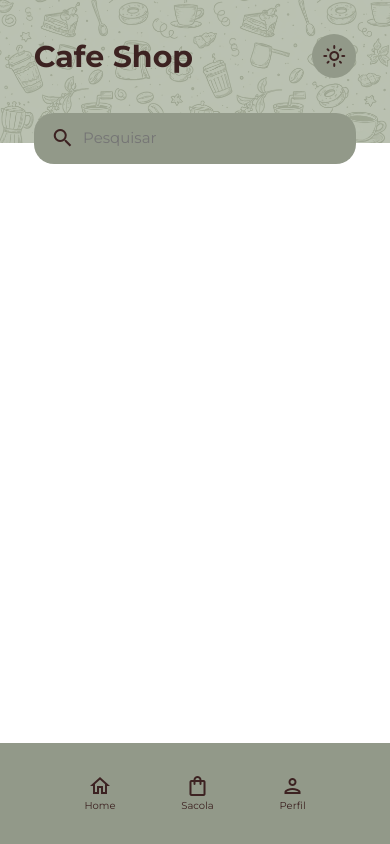
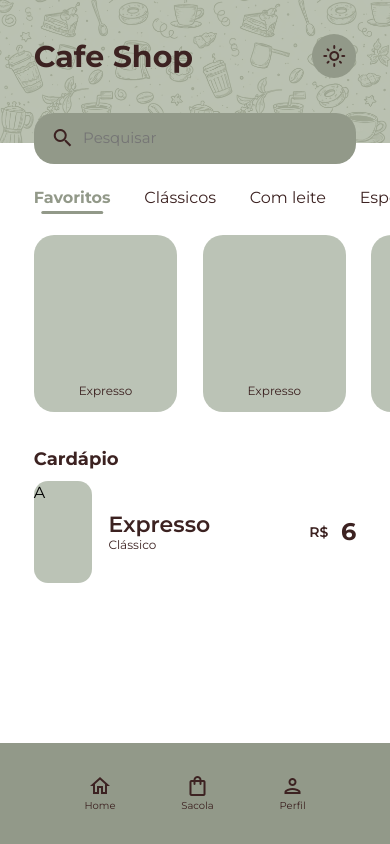
Before and after one commit to bijunkes/Cafeteria, a React (Vite) app in the folder front/: page / in a window 390 px wide. Built offline with nearby package versions, Linux system fonts and the light colour scheme.

Commit message:
css home quase finalizado, faltando responsividade

```diff
--- a/front/package.json
+++ b/front/package.json
@@ -12,7 +12,8 @@
     "vite": "^7.2.4"
   },
   "dependencies": {
-    "react": "^19.2.3",
+    "react": "^18.3.1",
+    "react-dom": "^18.3.1",
     "styled-components": "^6.1.19"
   }
 }
--- /dev/null
+++ b/front/src/components/scroll.jsx
@@ -0,0 +1,37 @@
+import React, { useEffect, useState, useRef } from "react";
+
+export function scroll() {
+    const [show, setShow] = useState(true);
+    const lastScrollY = useRef(0);
+
+    useEffect(() => {
+        const onScroll = () => {
+            const currentScrollY = window.scrollY;
+            const windowHeight = window.innerHeight;
+            const documentHeight = document.documentElement.scrollHeight;
+
+            const atBottom =
+                windowHeight + currentScrollY >= documentHeight - 25;
+
+            if (atBottom) {
+                setShow(true);
+            }
+            else if (
+                currentScrollY > lastScrollY.current &&
+                currentScrollY > 0
+            ) {
+                setShow(false);
+            }
+            else if (currentScrollY < lastScrollY.current) {
+                setShow(true);
+            }
+
+            lastScrollY.current = currentScrollY;
+        };
+
+        window.addEventListener("scroll", onScroll);
+        return () => window.removeEventListener("scroll", onScroll);
+    }, []);
+
+    return show;
+}
--- a/front/src/containers/Home/index.jsx
+++ b/front/src/containers/Home/index.jsx
@@ -1,10 +1,16 @@
-import React from "react";
-import { Background, Hero, OverlayHero, ContentHero, Top, Title, Theme, Search, SearchInput, Footer, FooterButton } from "./styles";
+import React, { useState } from "react";
+import { scroll } from "../../components/scroll";
+import { Background, Hero, OverlayHero, ContentHero, Top, Title, Theme, Search, SearchInput, Classes, Class, Options, Option, OptionText, Menu, MenuTitle, Items, Item, ItemImage, ItemText, ItemPrice, Footer, FooterButton } from "./styles";
 
 function Home({ toggleTheme, themeAtual }) {
+    const categories = ["Favoritos", "Clássicos", "Com leite", "Especiais", "Gelados"];
+    const [activeIndex, setActiveIndex] = useState(0);
+
+    const showBars = scroll();
+
     return (
         <Background>
-            <Hero>
+            <Hero $visible={showBars} >
                 <OverlayHero>
                     <ContentHero>
                         <Top>
@@ -24,7 +30,59 @@ function Home({ toggleTheme, themeAtual }) {
                     </ContentHero>
                 </OverlayHero>
             </Hero>
-            <Footer>
+
+            <Classes>
+                {categories.map((cat, index) => (
+                    <Class
+                        key={cat}
+                        active={index === activeIndex}
+                        onClick={() => setActiveIndex(index)}
+                    >
+                        {cat}
+                    </Class>
+                ))}
+            </Classes>
+
+            <Options>
+                <Option>
+                    <OptionText>
+                        Expresso
+                    </OptionText>
+                </Option>
+                <Option>
+                    <OptionText>
+                        Expresso
+                    </OptionText>
+                </Option>
+                <Option>
+                    <OptionText>
+                        Expresso
+                    </OptionText>
+                </Option>
+            </Options>
+
+            <Menu>
+                <MenuTitle>
+                    Cardápio
+                </MenuTitle>
+                <Items>
+                    <Item>
+                        <ItemImage>
+                            A
+                        </ItemImage>
+                        <ItemText>
+                            <span className="name">Expresso</span>
+                            <span className="class">Clássico</span>
+                        </ItemText>
+                        <ItemPrice>
+                            <span className="currency">R$</span>
+                            <span className="value">6</span>
+                        </ItemPrice>
+                    </Item>
+                </Items>
+            </Menu>
+
+            <Footer $visible={showBars} >
                 <FooterButton>
                     <span className="material-icons-outlined">
                         {"home"}
--- a/front/src/containers/Home/styles.js
+++ b/front/src/containers/Home/styles.js
@@ -3,14 +3,17 @@ import HeroImage from '../../assets/HeroImage.png';
 
 export const Background = styled.section`
     background-color: ${({ theme }) => theme.colors.background};
-    height: 100vh;
-    width: 100vw;
+    min-height: 100vh;
+    width: 100%;
+    overflow-x: hidden;
 `;
 
 export const Hero = styled.section`
-    position: relative;
+    position: sticky;
+    top: 0;
     width: 100%;
     height: 17vh;
+    z-index: 1;
 
     &::before {
         content: "";
@@ -22,6 +25,11 @@ export const Hero = styled.section`
         background-repeat: no-repeat;
         opacity: 0.4;
     }
+
+    transform: ${({ $visible }) =>
+    $visible ? "translateY(0)" : "translateY(-110%)"};
+
+    transition: transform 1s ease;
 `;
 
 export const OverlayHero = styled.div`
@@ -70,10 +78,6 @@ export const Theme = styled.button`
     font-size: 20px;
     color: ${({ theme }) => theme.colors.text};;
     background-color: ${({ theme }) => theme.colors.primary};
-
-    &:hover{
-        font-size: 23px;
-    }
 `;
 
 export const Search = styled.div `
@@ -92,7 +96,7 @@ export const Search = styled.div `
     background-color: ${({ theme }) => theme.colors.primary};
 `;
 
-export const SearchInput = styled.input `
+export const SearchInput = styled.input`
     flex: 1;
     border: none;
     outline: none;
@@ -100,11 +104,159 @@ export const SearchInput = styled.input `
     color: ${({ theme }) => theme.colors.text};
 `;
 
-export const Footer = styled.div `
+export const Classes = styled.div`
+    display: flex;
+    overflow-x: auto;
+    scroll-behavior: smooth;
+    padding: 5vh 0vh 3vh 0vh;
+    gap: 4vh;
+
+    &::-webkit-scrollbar {
+        height: 0;
+    }
+
+    &::before,
+    &::after {
+        content: "";
+        flex: 0 0 0vh;
+    }
+`;
+
+export const Class = styled.button`
+    flex: 0 0 auto;
+    color: ${({ active, theme }) => (active ? theme.colors.bold : theme.colors.text)};
+    border: none;
+    cursor: pointer;
+    font-weight: ${({ active }) => (active ? "bold" : "normal")};
+    position: relative;
+
+    &:after {
+        content: "";
+        position: absolute;
+        bottom: -0.5vh;
+        left: 50%;
+        transform: translateX(-50%);
+        width: ${({ active }) => (active ? "80%" : "0%")};
+        height: 3px;
+        background-color: ${({ theme, active }) => (active ? theme.colors.primary : "transparent")};
+        border-radius: 2px;
+        transition: width 0.7s ease;
+    }
+`;
+
+export const Options = styled.div`
+    display: flex;
+    overflow-x: auto;
+    scroll-behavior: smooth;
+    gap: 3vh;
+
+    &::-webkit-scrollbar {
+        height: 0;
+    }
+
+    &::before,
+    &::after {
+        content: "";
+        flex: 0 0 1vh;
+    }
+`;
+
+export const Menu = styled.div`
+    display: flex;
+    flex-direction: column;
+    height: fit-content;
+    width: 100%;
+    padding: 4vh 4vh 0vh 4vh;
+    gap: 1vh;
+    padding-bottom: 14vh;
+`;
+
+export const MenuTitle = styled.h2`
+    font-size: 18px;
+    color: ${({ theme }) => theme.colors.text};
+`;
+
+export const Items = styled.div`
+    display: flex;
+    flex-direction: column;
+    gap: 3vh;
+`;
+
+export const Item = styled.div`
+    display: flex;
     height: 12vh;
-    width: 100%;
+    gap: 2vh;
+`;
+
+export const ItemImage = styled.div`
+    background-color: ${({ theme }) => theme.colors.secondary};
+    width: 10vh;
+    border-radius: 14px;
+    flex: 2;
+`;
+
+export const ItemText = styled.div`
+    display: flex;
+    flex-direction: column;
+    justify-content: center;
+    flex: 6;
+    color: ${({ theme }) => theme.colors.text};
+
+    .name {
+        font-size: 22px;
+        font-weight: 600;
+        line-height: 1.2;
+    }
+
+    .class {
+        font-size: 12px;
+        line-height: 1.2;
+    }
+`;
+
+export const ItemPrice = styled.div`
+    display: flex;
+    align-items: center;
+    gap: 1.5vh;
+    flex: 2;
+    justify-content: end;
+    color: ${({ theme }) => theme.colors.text};
+
+    .currency {
+        font-size: 14px;
+        font-weight: 600;
+    }
+
+    .value {
+        font-size: 24px;
+        font-weight: bold;
+    }
+`;
+
+export const Option = styled.div`
+    flex: 0 0 auto;
+    display: flex;
+    height: 21vh;
+    width: 17vh;
+    border-radius: 20px;
+    padding: 1.5vh;
+    background-color: ${({ theme }) => theme.colors.secondary};
+    align-items: end;
+    justify-content: center;
+`;
+
+export const OptionText = styled.span`
+    font-size: 12px;
+    color: ${({ theme }) => theme.colors.text};
+`;
+
+export const Footer = styled.div`
     position: fixed;
     bottom: 0;
+    width: 100%;
+    height: 12vh;
+    z-index: 10;
+
     display: flex;
     justify-content: space-between;
     align-items: center;
@@ -112,9 +264,14 @@ export const Footer = styled.div `
     padding: 0vh 10vh;
 
     background-color: ${({ theme }) => theme.colors.primary};
+
+    transform: ${({ $visible }) =>
+    $visible ? "translateY(0)" : "translateY(110%)"};
+
+    transition: transform 1s ease;
 `;
 
-export const FooterButton = styled.div `
+export const FooterButton = styled.div`
     display: flex;
     flex-direction: column;
     justify-content: center;
@@ -124,6 +281,6 @@ export const FooterButton = styled.div `
     color: ${({ theme }) => theme.colors.text};
 
     &:hover{
-        font-size: 13px;
+        transform: scale(1.2);
     }
 `;
--- a/front/src/styles/reset.js
+++ b/front/src/styles/reset.js
@@ -19,7 +19,7 @@ body {
     transition: background-color 0.5s ease, color 0.5s ease;
 }
 
-button, input, h1, h2, h3, h4, h5, h6, div {
+button, input, h1, h2, h3, h4, h5, h6, div, span {
     transition: color 0.7s ease, background-color 0.7s ease;
 }
 
--- a/front/src/styles/themes.js
+++ b/front/src/styles/themes.js
@@ -4,11 +4,11 @@ export const light = {
     name: "light",
     colors: {
         primary: "#929989",
-        secondary: "3C2221",
+        secondary: "rgba(85, 106, 73, 0.4)",
         ternary: "rgba(85, 106, 73, 0.4)",
 
         text: "#3C2221",
-        bold: "",
+        bold: "#929989",
 
         background: "#FFF"
     }
@@ -18,7 +18,7 @@ export const dark = {
     name: "dark",
     colors: {
         primary: "#634e4d",
-        secondary: "",
+        secondary: "rgba(255, 255, 255, 0.1)",
         ternary: "rgba(60, 34, 33, 0.7)",
 
         text: "#FFF",
```
Also changed, not shown: 1 other file (tests, documents, lock files or other folders).
